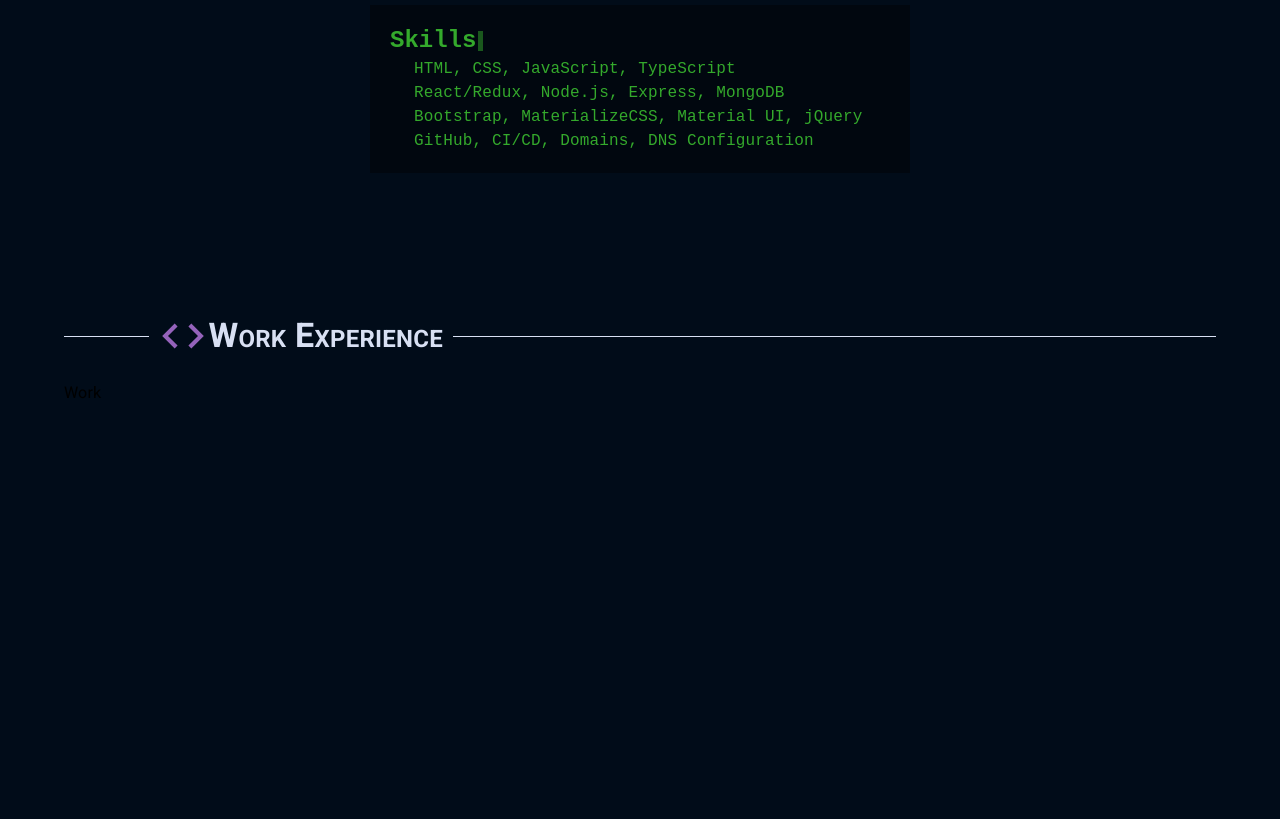
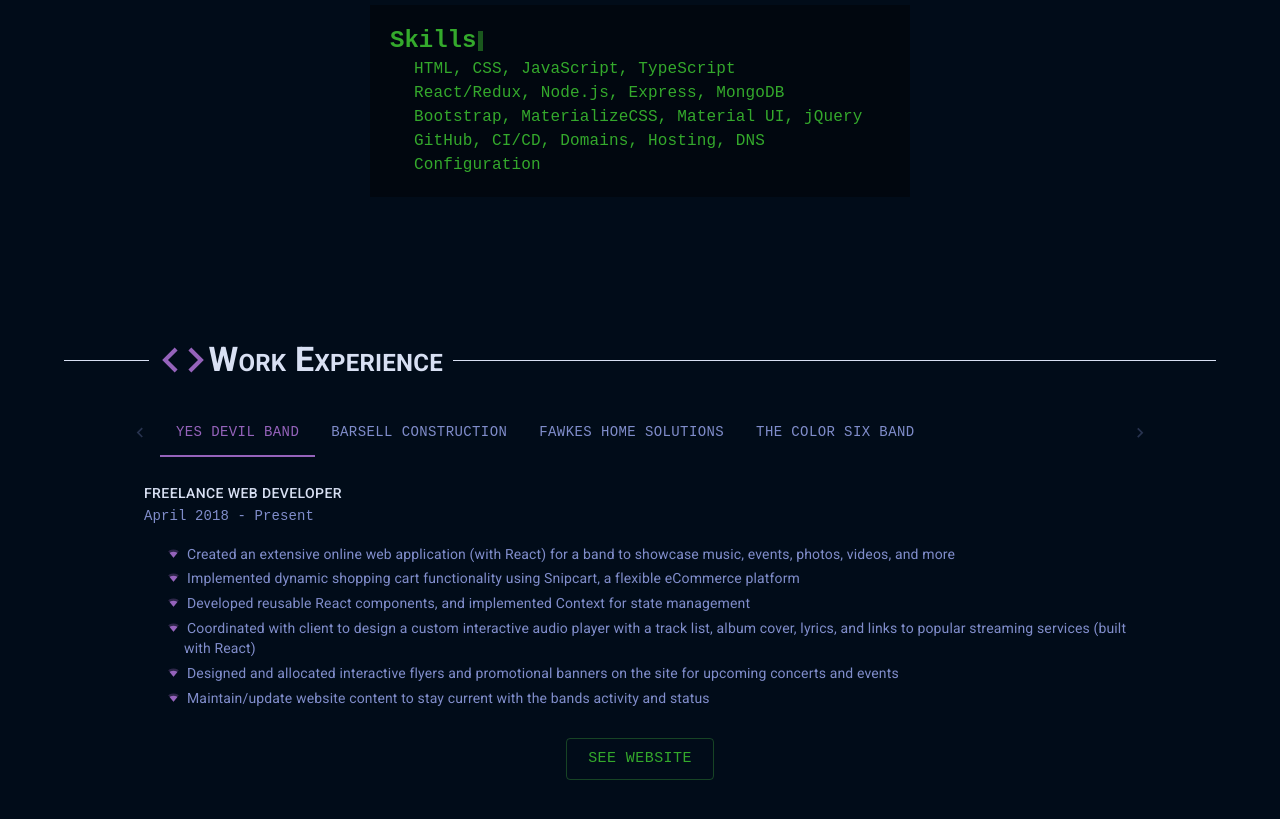
Before and after one commit to logan-barsell/loganb-portfolio, a React (Create React App) app: page / in a window 1280 px wide. Shown: the part 1040-1859 px from the top of the page. Built offline with nearby package versions, Linux system fonts and the light colour scheme; the HTML template or start-up script is replaced by a standard one.

Commit message:
added work history

```diff
--- a/src/components/Aboutme/Skills.js
+++ b/src/components/Aboutme/Skills.js
@@ -44,7 +44,7 @@ const Skills = () => {
         <Typography
           variant='body1'
           component='div'
-        >GitHub, CI/CD, Domains, DNS Configuration
+        >GitHub, CI/CD, Domains, Hosting, DNS Configuration
         </Typography>
       </Container>
     </Box>
--- a/src/components/Work.js
+++ b/src/components/Work.js
@@ -1,12 +1,97 @@
 import * as React from 'react';
+import { styled } from '@mui/material/styles';
+import Container from '@mui/material/Container';
 import Box from '@mui/material/Box';
 import Typography from '@mui/material/Typography';
+import Tabs, { tabsClasses } from '@mui/material/Tabs';
+import Tab from '@mui/material/Tab';
+import SignalWifi3BarIcon from '@mui/icons-material/SignalWifi3Bar';
+import Button from '@mui/material/Button';
+import { workHistory } from './workHistory';
 
 const Work = () => {
+
+  const [value, setValue] = React.useState(0);
+
+  const handleChange = (event, newValue) => {
+    setValue(newValue);
+  };
+
+  const { title, dates, summary, link } = workHistory[value];
+
+  const renderSummary = summary.map((listItem, index) => (
+    <Typography variant="body2" gutterBottom key={index}>
+      <SignalWifi3BarIcon sx={{ fontSize: '11px', mr: 1, ml: -2, color: '#9563bb' }} />
+      {listItem}
+    </Typography>
+  ));
+
+  const StyledTabs = styled(Tabs)({
+    '& .MuiTabs-indicator': {
+      backgroundColor: '#9563bb',
+    },
+  });
+
+  const StyledTab = styled((props) => <Tab {...props} />)(
+    ({ theme }) => ({
+      color: '#808dcb',
+      '&.Mui-selected': {
+        color: '#9563bb',
+      }
+    }),
+  );
+
+  const renderTabs = workHistory.map(({ company, id }) => (
+    <StyledTab label={company} key={id} />
+  ));
+
   return (
-    <Box>
-      <Typography>Work</Typography>
-    </Box>
+    <Box
+      sx={{
+        flexGrow: 1,
+        color: '#808dcb',
+        mx: { sm: 7, xs: 0 }
+      }}
+    >
+      <StyledTabs
+        className="altFont"
+        value={value}
+        onChange={handleChange}
+        variant="scrollable"
+        scrollButtons
+        allowScrollButtonsMobile
+        aria-label="visible arrows tabs example"
+        sx={{
+          [`& .${tabsClasses.scrollButtons}`]: {
+            '&.Mui-disabled': { opacity: 0.3 }
+          },
+          my: 3
+        }}
+      >
+        {renderTabs}
+      </StyledTabs>
+      <Container>
+        <Box>
+          <Typography variant='button' component='div' color="#d8e0f3">{title}</Typography>
+          <Typography className="altFont" variant='subtitle2' component='div' >{dates}</Typography>
+          <ul style={{ listStyleType: 'none' }}>
+            {renderSummary}
+          </ul>
+          <Button
+            href={link}
+            target="_blank"
+            className="altFont"
+            variant="outlined"
+            size="large"
+            color='success'
+            sx={{ color: '#34a92c', display: 'table', margin: '30px auto' }}
+          >
+            See Website
+          </Button>
+        </Box>
+      </Container>
+
+    </Box >
   );
 };
 
--- /dev/null
+++ b/src/components/workHistory.js
@@ -0,0 +1,65 @@
+export const workHistory = [
+  {
+    id: 0,
+    title: 'Freelance Web Developer',
+    company: 'Yes Devil Band',
+    dates: 'April 2018 - Present',
+    summary: [
+      `Created an extensive online web application (with React)
+       for a band to showcase music, events, photos, videos, and more`,
+      `Implemented dynamic shopping cart functionality using Snipcart,
+        a flexible eCommerce platform`,
+      `Developed reusable React components, and implemented Context for state management`,
+      `Coordinated with client to design a custom interactive audio player with a track list,
+       album cover, lyrics, and links to popular streaming services (built with React)`,
+      `Designed and allocated interactive flyers and promotional banners on the site
+        for upcoming concerts and events`,
+      `Maintain/update website content to stay current with the bands activity and status`
+
+    ],
+    link: 'https://yesdevil.com/'
+  },
+  {
+    id: 1,
+    title: 'Freelance Web Developer',
+    company: 'Barsell Construction',
+    dates: 'July 2017 - Feb 2020',
+    summary: [
+      `Developed a full responsive website from start to finish using HTML, CSS, JavaScript, and jQuery`,
+      `Participated in design and development sessions with client team to understand the requirements`,
+      `Created a custom logo to compliment the brand and company catch phrase`
+    ],
+    link: 'https://barsellconstruction.com/'
+  },
+  {
+    id: 2,
+    title: 'Freelance Web Developer',
+    company: 'Fawkes Home Solutions',
+    dates: 'Dec 2019 - Jan 2020',
+    summary: [
+      `Designed, developed, and deployed mobile friendly website with interactive features
+       to optimize traffic, increase page views, and enhance site stickiness`,
+      `Formulated designs that expanded upon the brand, accenting key focus points of the business model`,
+      `Developed a dynamic and interactive website with a comfortable user experience (UX)`,
+      `Wrote maintainable and extensible code, utilizing GitHub to optimize and organize workflow`
+    ],
+    link: 'https://www.fawkeshomesolutions.com/'
+  },
+  {
+    id: 3,
+    title: 'Freelance Web Developer',
+    company: 'The Color Six Band',
+    dates: 'May 2019 - Jul 2019',
+    summary: [
+      `Custom band website with HTML, CSS, and JavaScript (jQuery), running on a Node.js/Express server`,
+      `Utilizes a customizable audio player plugin`,
+      `Created a custom seamless and responsive photo gallery with images of various
+       sizes and ratios`,
+      `Uses SongKick, a widget that let the user update events from their dashboard and
+      have it update automatically on their website`
+    ],
+    link: 'https://the-color-six.herokuapp.com/'
+  }
+];
+
+export default { workHistory };
```
